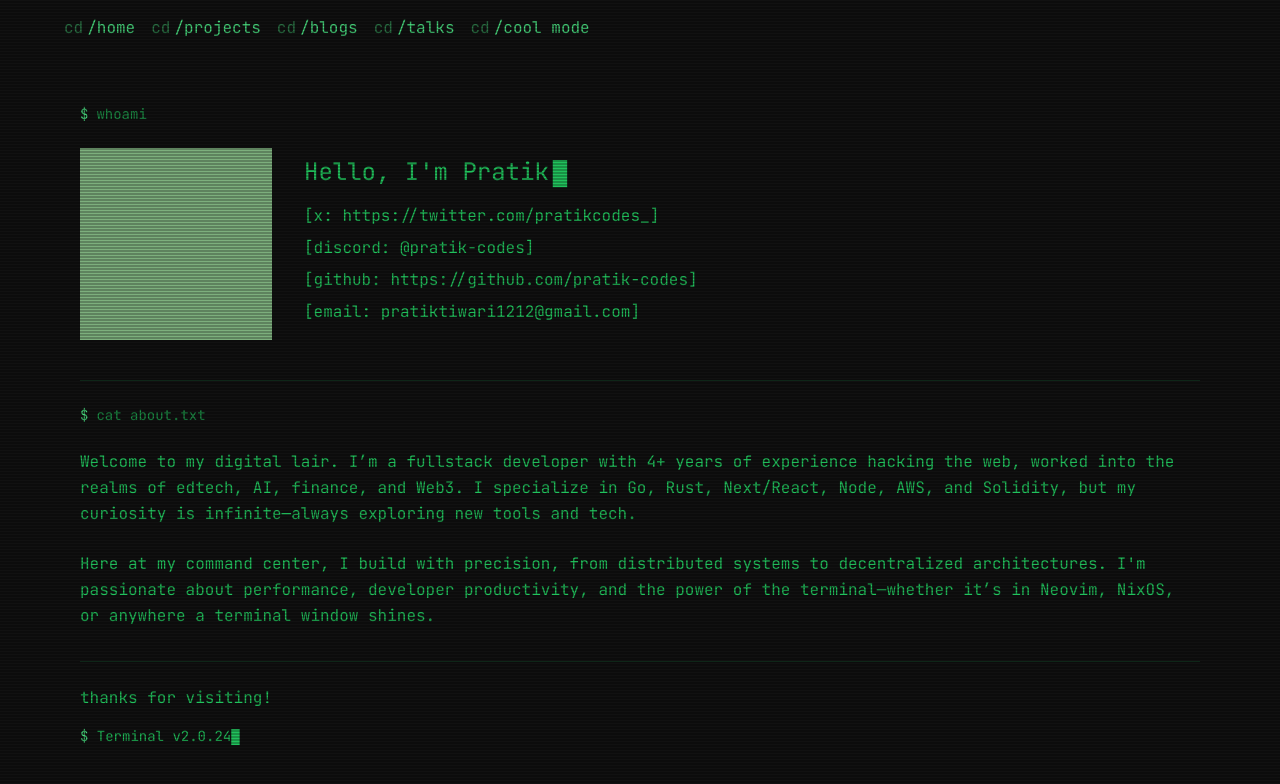
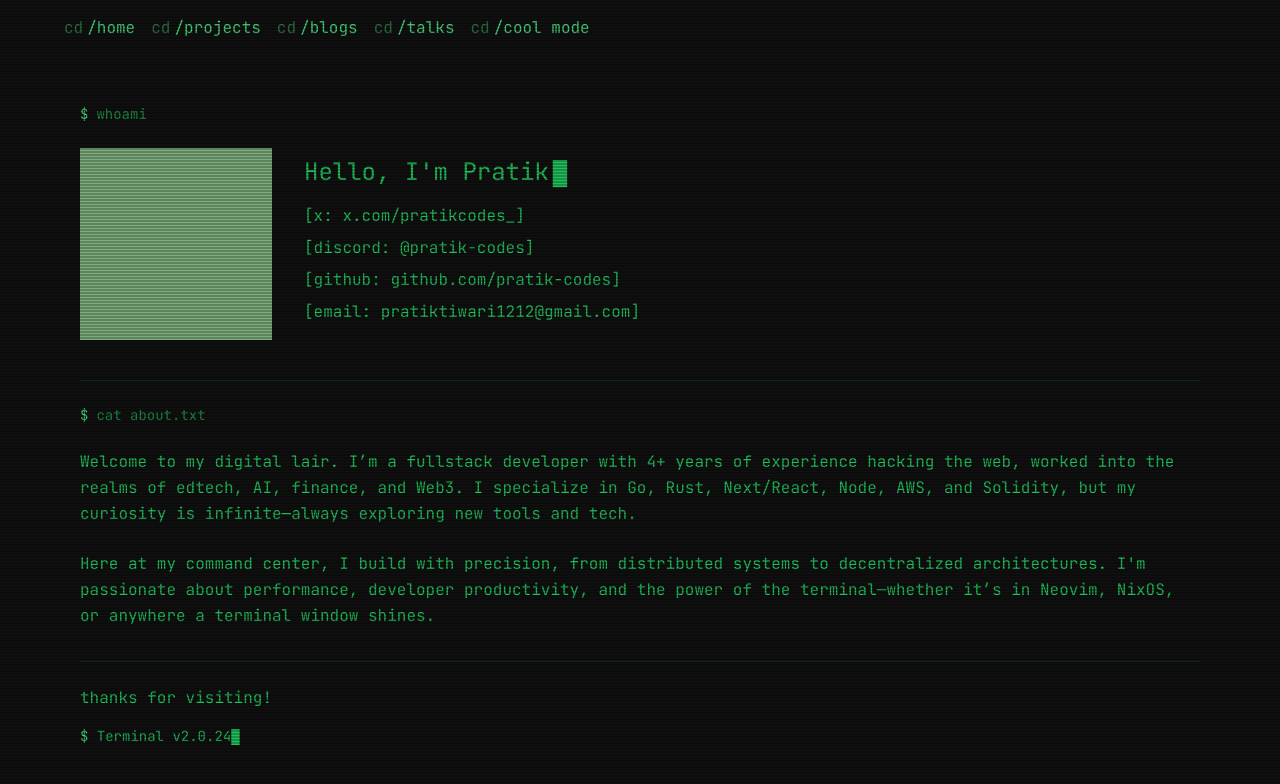
Before and after one commit to pratik-codes/Portfolios, a Next.js app: page / in a window 1280 px wide. Shown: the top 784 px of the page. Built offline with nearby package versions, Linux system fonts and the light colour scheme; grey boxes are pictures that could not be loaded.

Commit message:
minor fixes on hero

```diff
--- a/app/components/home/hero.tsx
+++ b/app/components/home/hero.tsx
@@ -53,36 +53,40 @@ export default function Component() {
             <h1 className="text-2xl mt-4">
               {typedGreeting}
               <span
-                className={cursorVisible ? "opacity-100 ml-1" : "opacity-0"}
-              >
+                className={cursorVisible ? "opacity-100 ml-1" : "opacity-0"}>
                 █
               </span>
             </h1>
             <div className="mb-6 space-y-2">
               <div className="mt-4 ">
-                {/* <div className="mb-4 flex items-center space-x-2 text-sm"> */}
-                {/*   <span className="text-green-400">$</span> */}
-                {/*   <span className="animate-pulse">cat contact.txt</span> */}
-                {/* </div> */}
                 <div className="space-y-2">
                   <p>
                     [x:{" "}
                     <Link
-                      href="https://x.com/username"
-                      className="hover:text-green-400"
-                    >
+                      target="_blank"
+                      href="https://x.com/pratikcodes_"
+                      className="hover:text-green-400 hover:underline">
                       {PortfolioData.contact.twitter}
                     </Link>
                     ]
                   </p>
                   <p>[discord: {PortfolioData.contact.discord}]</p>
-                  <p>[github: {PortfolioData.contact.github}]</p>
+                  <p>
+                    [github:
+                      {" "}
+                    <Link
+                      target="_blank"
+                      href="https://github.com/pratik-codes/"
+                      className="hover:text-green-400 hover:underline">
+                      {PortfolioData.contact.github}]
+                    </Link>
+                  </p>
                   <p>
                     [email:{" "}
                     <Link
+                      target="_blank"
                       href="mailto:example@domain.com"
-                      className="hover:text-green-400"
-                    >
+                      className="hover:text-green-400 hover:underline">
                       {PortfolioData.contact.email}
                     </Link>
                     ]
--- a/app/lib/data.ts
+++ b/app/lib/data.ts
@@ -53,8 +53,8 @@ export const PortfolioData: PortfolioDataType = {
   contact: {
     email: "pratiktiwari1212@gmail.com",
     discord: "@pratik-codes",
-    twitter: "https://twitter.com/pratikcodes_",
-    github: "https://github.com/pratik-codes",
+    twitter: "x.com/pratikcodes_",
+    github: "github.com/pratik-codes",
   },
   links: [
     {
```
